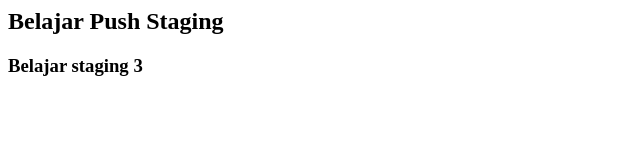
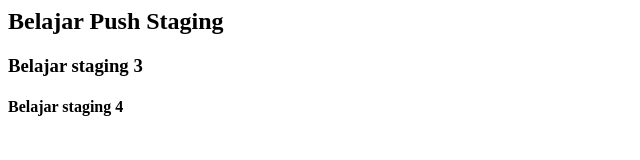
Before and after one commit to Wahwik1/belajar-niomic, a plain HTML site: page header.html in a window 1280 px wide. Shown: the whole page, without its empty margins (0-640 px from the left). Drawn offline with Linux system fonts and the light colour scheme.

Commit message:
add Elemen h4 header.html

```diff
--- a/header.html
+++ b/header.html
@@ -8,5 +8,6 @@
     <h2>Belajar Push Staging
     </h2>
     <h3>Belajar staging 3</h3>
+    <h4>Belajar staging 4</h4>
 </body>
 </html>
```
